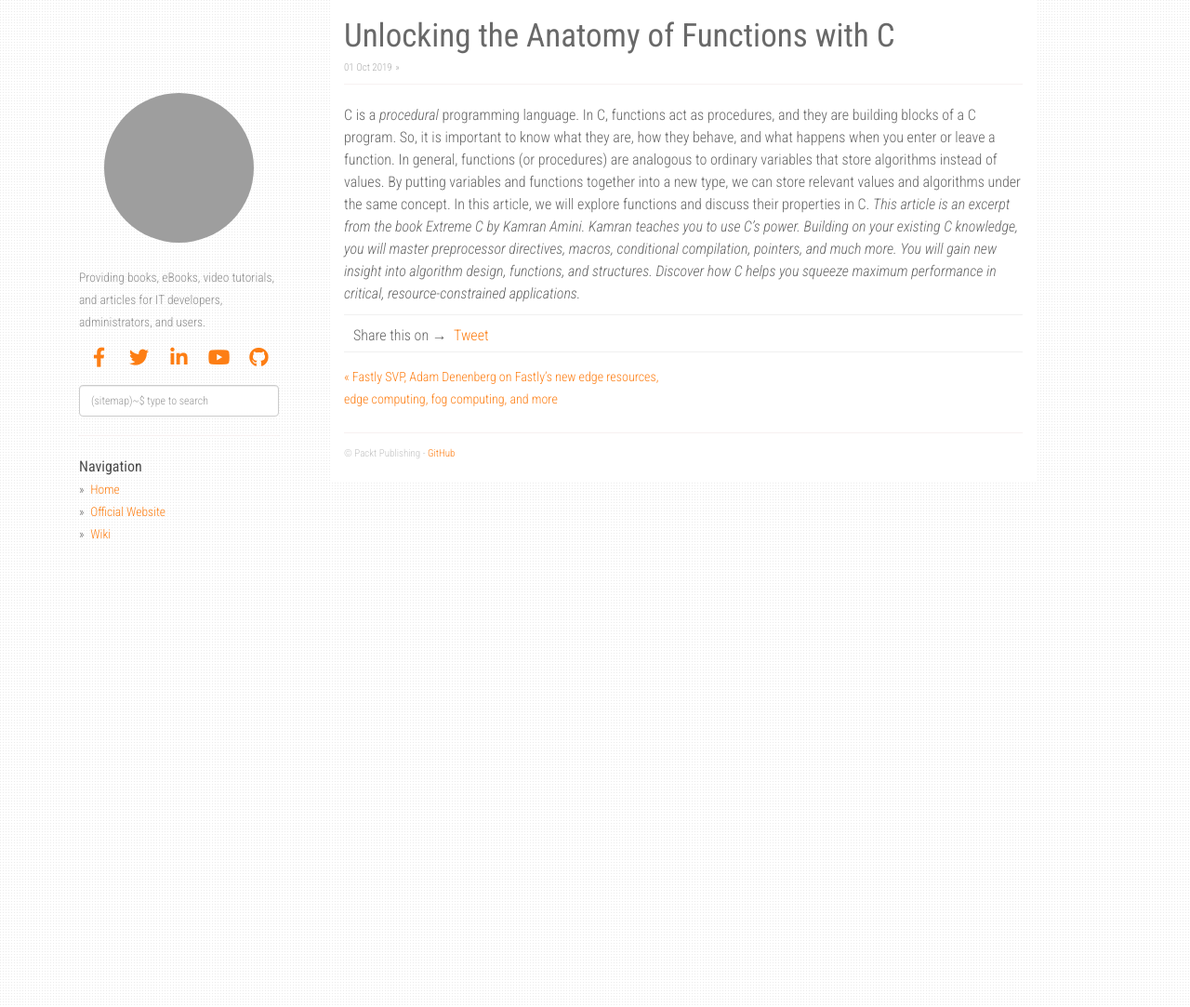
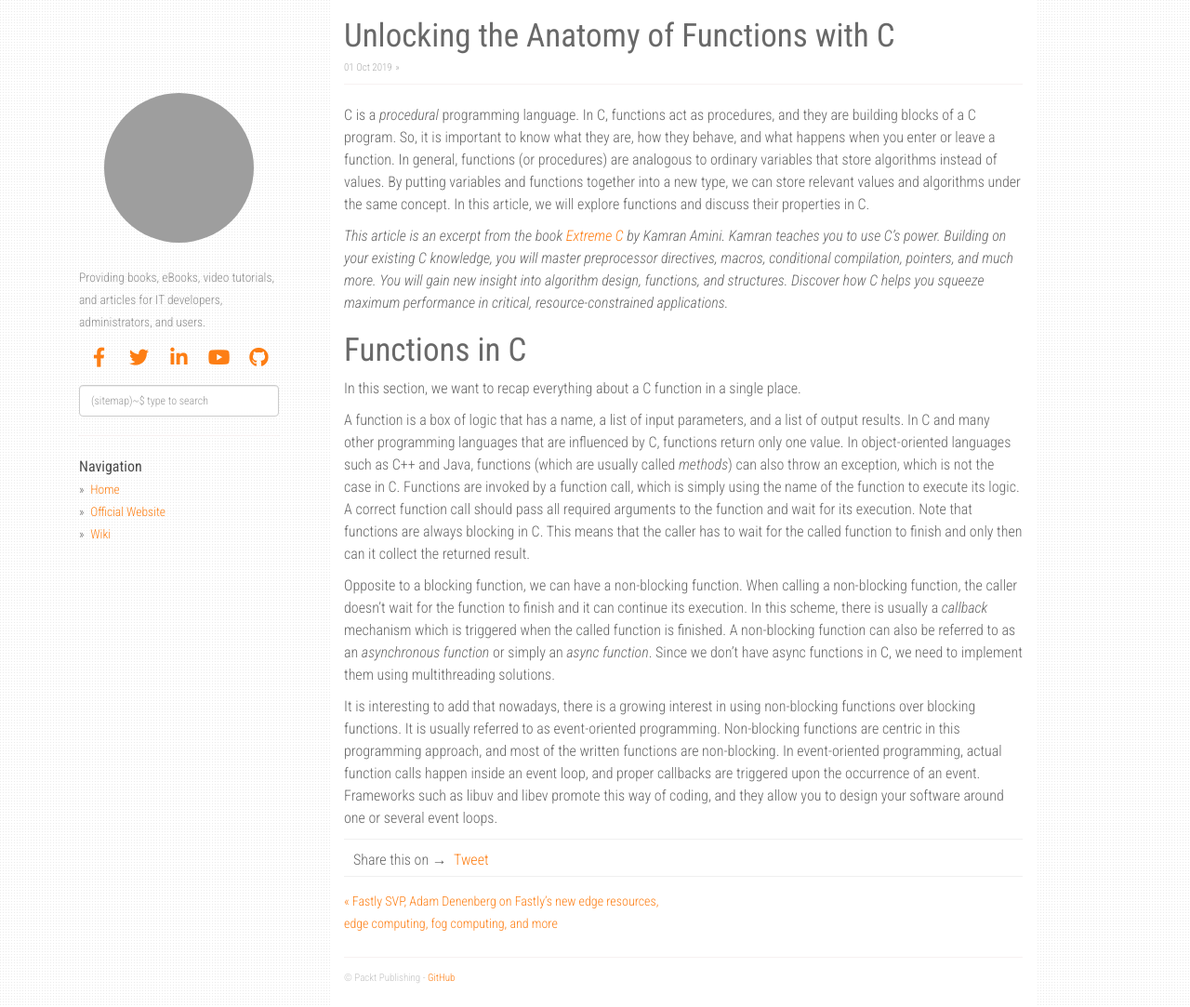
Before and after one commit to PacktPublishing/expert-insight, a Jekyll site: the page built from _posts/2019-10-01-unlocking-the-anatomy-of-functions-with-c.markdown, in a window 1280 px wide and 1083 px high. Shown: the whole window at 93% size. Built offline with Jekyll 4.4.1, drawn with Linux system fonts in a browser that asks for light colours; nearby versions of some CDN libraries; comment, search, counter and statistics services are not loaded; grey boxes are pictures that could not be loaded.

Commit message:
Update 2019-10-01-unlocking-the-anatomy-of-functions-with-c.markdown

```diff
--- a/_posts/2019-10-01-unlocking-the-anatomy-of-functions-with-c.markdown
+++ b/_posts/2019-10-01-unlocking-the-anatomy-of-functions-with-c.markdown
@@ -9,4 +9,15 @@ article_url: ""
 ---
 
 C is a _procedural_ programming language. In C, functions act as procedures, and they are building blocks of a C program. So, it is important to know what they are, how they behave, and what happens when you enter or leave a function. In general, functions (or procedures) are analogous to ordinary variables that store algorithms instead of values. By putting variables and functions together into a new type, we can store relevant values and algorithms under the same concept. In this article, we will explore functions and discuss their properties in C.
-_This article is an excerpt from the book Extreme C by Kamran Amini. Kamran teaches you to use C’s power. Building on your existing C knowledge, you will master preprocessor directives, macros, conditional compilation, pointers, and much more. You will gain new insight into algorithm design, functions, and structures. Discover how C helps you squeeze maximum performance in critical, resource-constrained applications._
+
+_This article is an excerpt from the book [Extreme C](https://www.packtpub.com/programming/extreme-c?utm_source=libhunt&utm_medium=referral&utm_campaign=Outreach_PEN) by Kamran Amini. Kamran teaches you to use C’s power. Building on your existing C knowledge, you will master preprocessor directives, macros, conditional compilation, pointers, and much more. You will gain new insight into algorithm design, functions, and structures. Discover how C helps you squeeze maximum performance in critical, resource-constrained applications._
+
+# Functions in C
+
+In this section, we want to recap everything about a C function in a single place.
+
+A function is a box of logic that has a name, a list of input parameters, and a list of output results. In C and many other programming languages that are influenced by C, functions return only one value. In object-oriented languages such as C++ and Java, functions (which are usually called _methods_) can also throw an exception, which is not the case in C. Functions are invoked by a function call, which is simply using the name of the function to execute its logic. A correct function call should pass all required arguments to the function and wait for its execution. Note that functions are always blocking in C. This means that the caller has to wait for the called function to finish and only then can it collect the returned result.
+
+Opposite to a blocking function, we can have a non-blocking function. When calling a non-blocking function, the caller doesn’t wait for the function to finish and it can continue its execution. In this scheme, there is usually a _callback_ mechanism which is triggered when the called function is finished. A non-blocking function can also be referred to as an _asynchronous function_ or simply an _async function_. Since we don’t have async functions in C, we need to implement them using multithreading solutions.
+
+It is interesting to add that nowadays, there is a growing interest in using non-blocking functions over blocking functions. It is usually referred to as event-oriented programming. Non-blocking functions are centric in this programming approach, and most of the written functions are non-blocking. In event-oriented programming, actual function calls happen inside an event loop, and proper callbacks are triggered upon the occurrence of an event. Frameworks such as libuv and libev promote this way of coding, and they allow you to design your software around one or several event loops.
```
